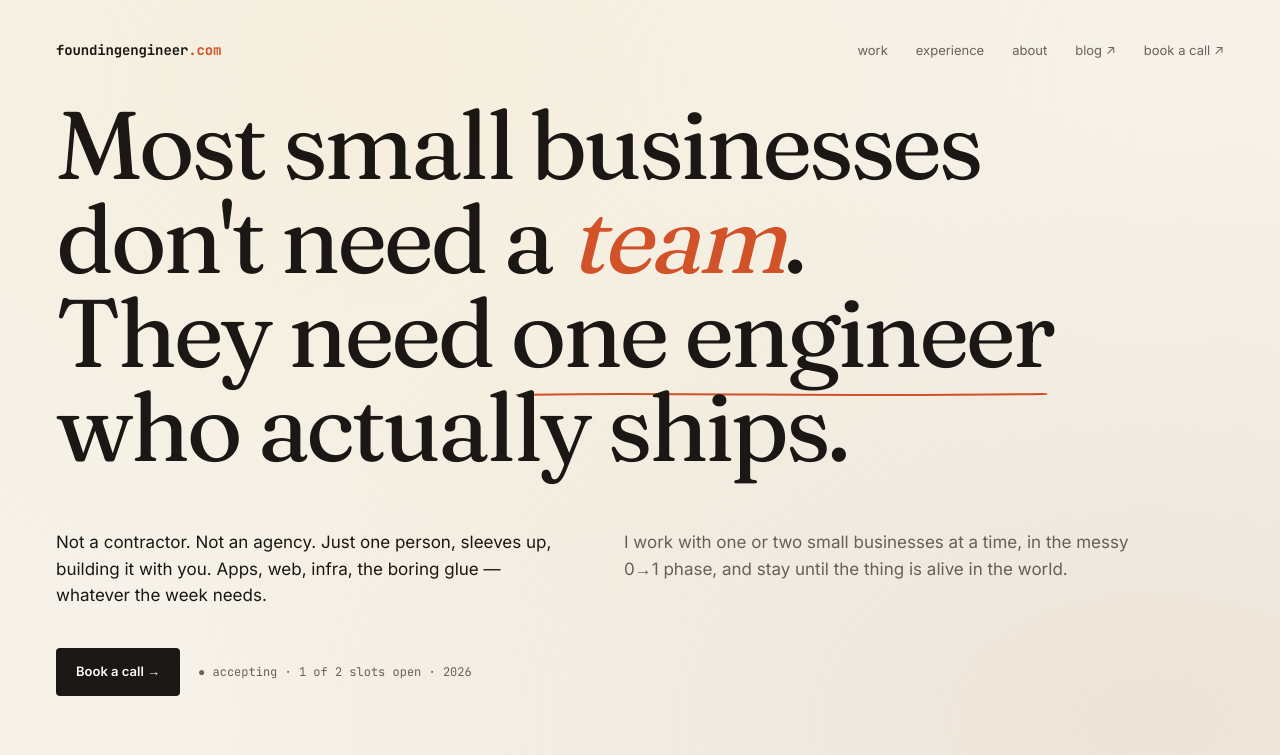
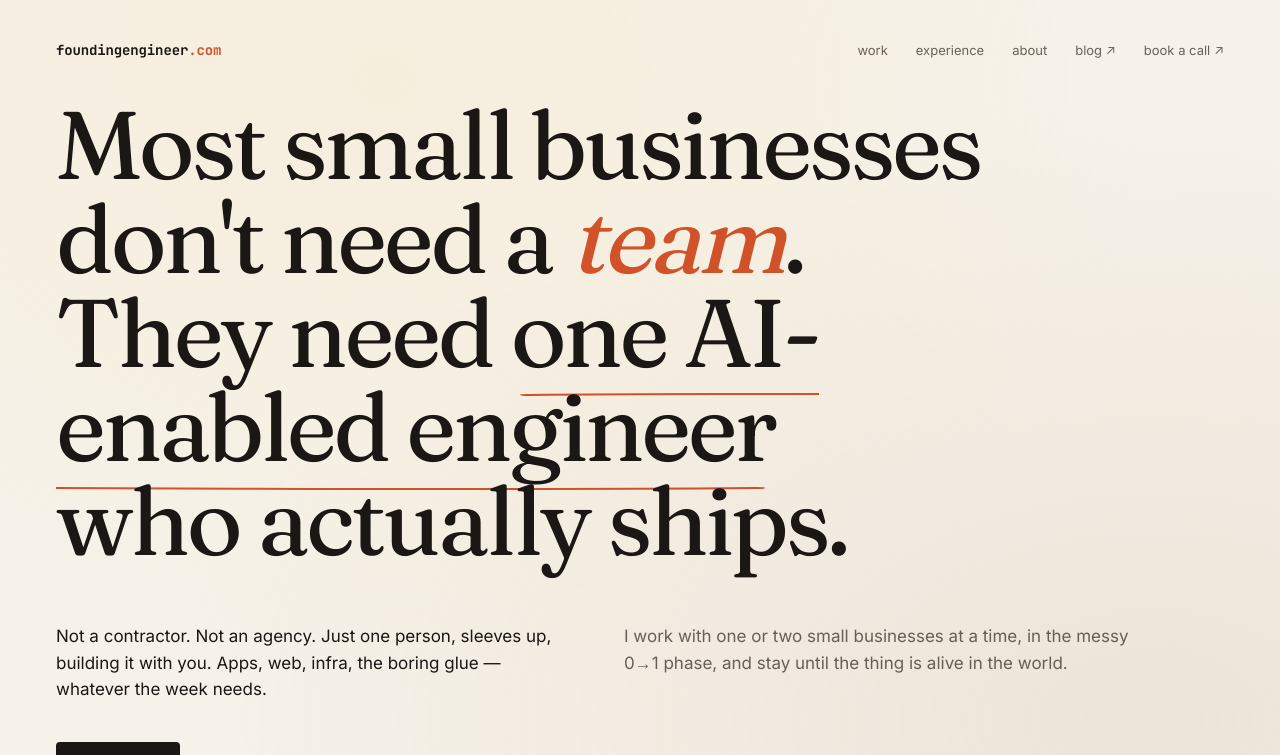
Before and after one commit to patnir/foundingengineer, a Next.js app: page / in a window 1280 px wide. Shown: the top 755 px of the page. Built offline with nearby package versions, Linux system fonts and the light colour scheme.

Commit message:
chore: update hero headline to 'one AI-enabled engineer'
Co-authored-by: Cursor <cursoragent@cursor.com>

```diff
--- a/app/page.tsx
+++ b/app/page.tsx
@@ -34,7 +34,8 @@ function EditorialHero() {
         don&apos;t need a{" "}
         <em style={{ fontStyle: "italic", color: "var(--accent)" }}>team</em>.
         <br />
-        They need <span className="underline-sketch">one engineer</span>
+        They need{" "}
+        <span className="underline-sketch">one AI-enabled engineer</span>
         <br />
         who actually ships.
       </h1>
```
